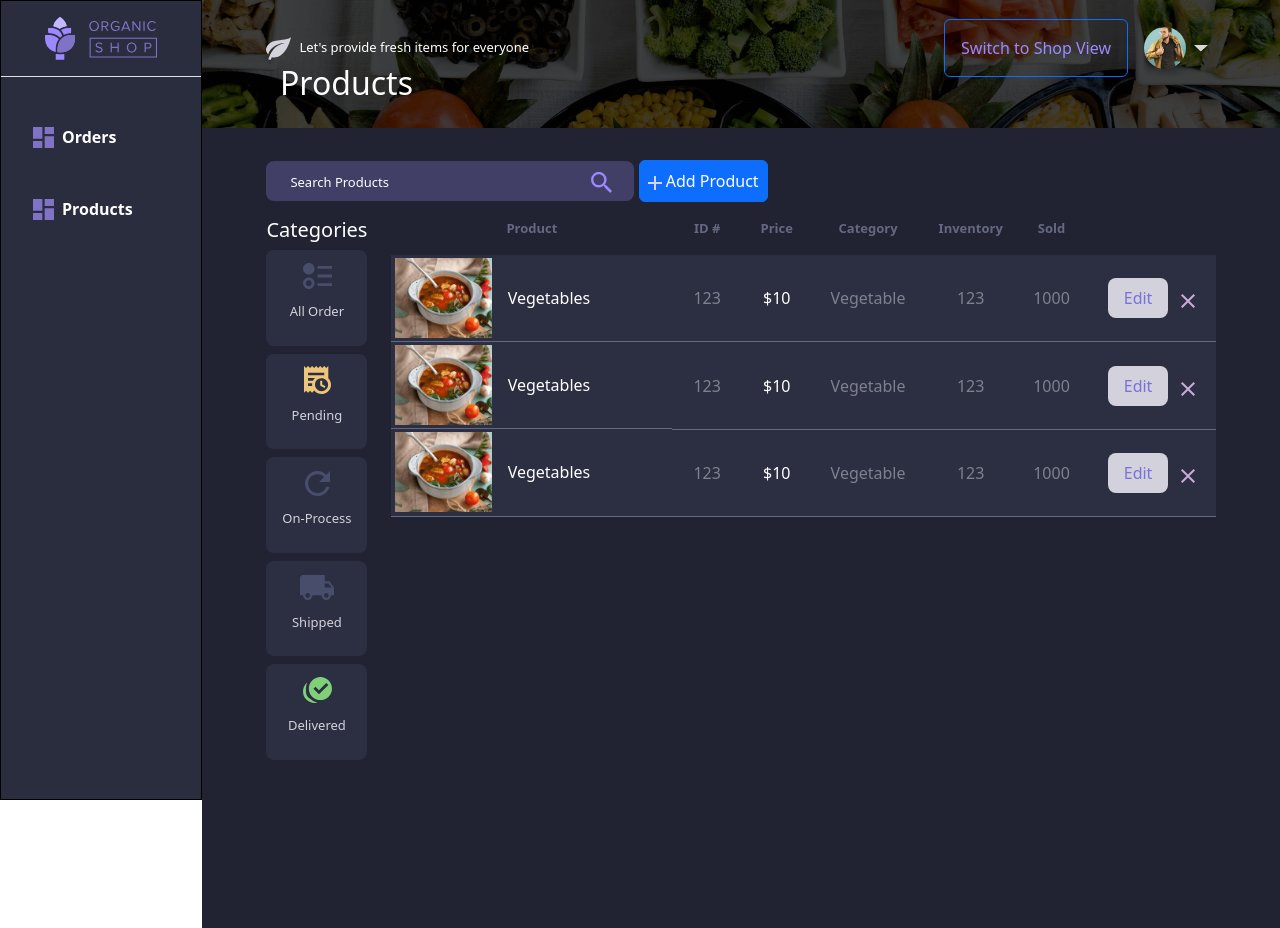
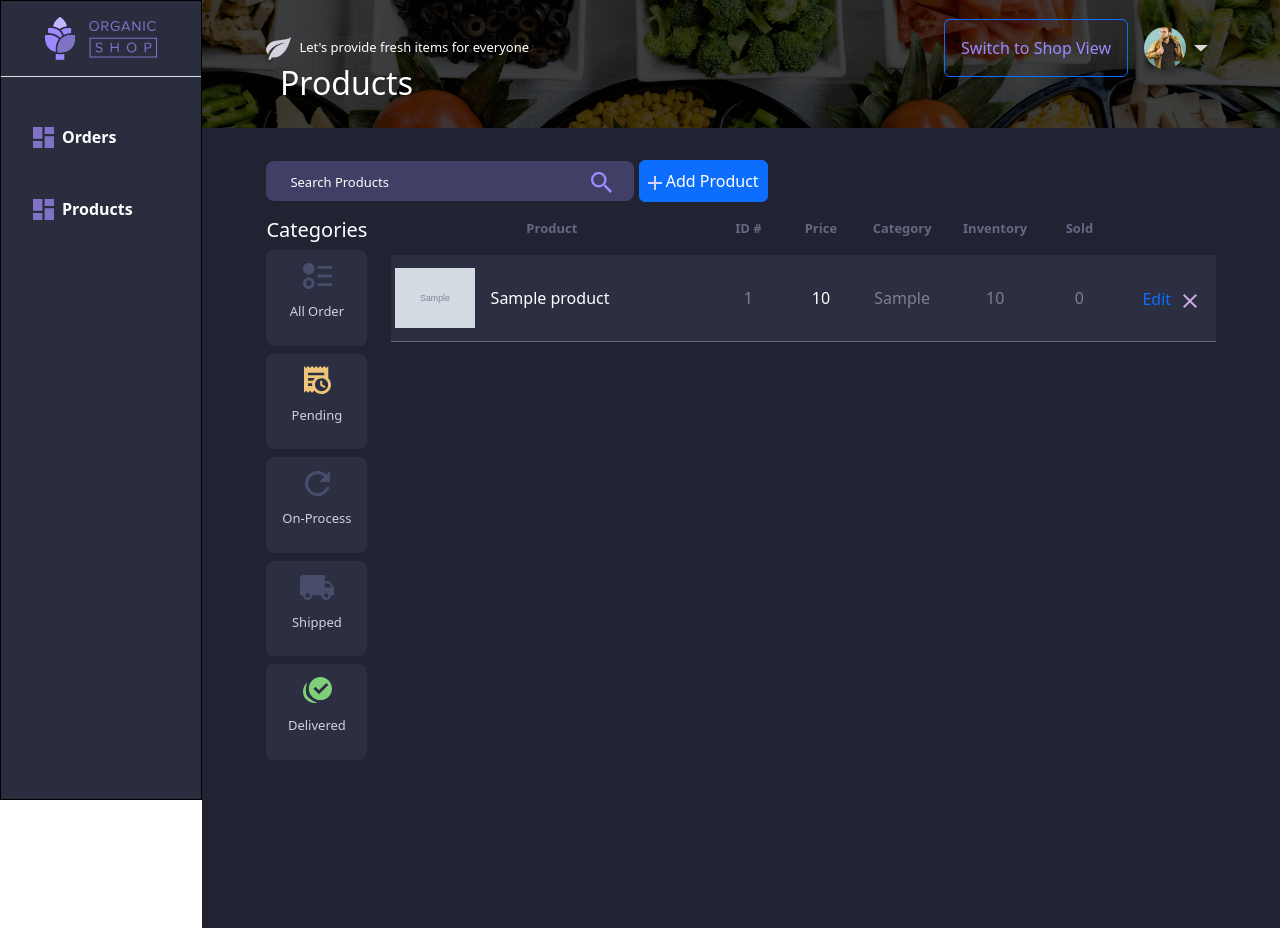
Before and after one commit to KarlBorromeo/CapstonePHP, a CodeIgniter app: page /database/admin/products in a window 1280 px wide. Run offline with CodeIgniter, Linux system fonts and the light colour scheme; tables that the repository leaves empty or names only in its code hold one stand-in row (values such as "Sample post"); grey boxes marked "Sample" are stand-in pictures.

Commit message:
done admin upload,fetch

```diff
--- a/application/controllers/Admin.php
+++ b/application/controllers/Admin.php
@@ -4,45 +4,48 @@ defined('BASEPATH') OR exit('No direct script access allowed');
 class Admin extends CI_Controller{
     public function __construct()
     {
-            parent::__construct();
-            $this->load->helper(array('form', 'url'));
+        parent::__construct();
+        $this->load->model('adminmodel');
+        $this->load->model('product');
     }
-    public function index(){
+    public function index()
+    {
         $this->load->view('/admin/orders');
     }
-    public function products(){
-        $this->load->view('admin/products');
+
+    /* fetch all product */
+    public function products()
+    {
+        $products = $this->product->fetch_all_product();
+        $this->load->view('admin/products',array('products'=>$products));
     }
-    public function add_product(){
-        // $uploads_dir = 'C:/wamp64/www/CapstoneUploads/';
-        // $images_path = array();
-        // if($_FILES){
-        //     for( $i = 0; $i < count($_FILES['images']['name']) ;$i++){
-        //         $newPath = $uploads_dir.$_FILES['images']['name'][$i];
-        //         $images_path[] = $newPath;
-        //         move_uploaded_file($_FILES['images']['tmp_name'][$i], $newPath );
-        //     }
-        // }
-        $config['upload_path']          = 'C:/wamp64/www/CapstoneUploads/';
-        $config['allowed_types']        = 'gif|jpg|png';
-        $config['max_size']             = 100;
-        $config['max_width']            = 1024;
-        $config['max_height']           = 768;
 
-        $this->load->library('upload');
-        var_dump($this->upload->data());
-        if ( ! $this->upload->do_upload('images'))
-        {
-                $error = array('error' => $this->upload->display_errors());
+    /*add product */
+    public function add_product()
+    {
+        $errors = $this->adminmodel->validate();
+        if($errors){
+            $this->session->set_flashdata('errors', $errors);
+        }else{
+            $images = $this->adminmodel->image_path_getter();
+            $this->adminmodel->add_product($images);
+        }
+        redirect('/admin/products');
+    }
 
-                var_dump($error);
-        }
-        else
-        {
-                $data = array('upload_data' => $this->upload->data());
+    /* delete product using product id*/
+    public function delete_product($product_id)
+    {
+        $this->adminmodel->delete_product($product_id);
+        redirect('/admin/products');
+    }
 
-                var_dump($data);
-        }
+    /* fetch specific product details */
+    public function fetch_one_product($product_id)
+    {
+        $product = $this->product->fetch_one_product($product_id);
+        var_dump($product);
     }
+
 }
 ?>
--- /dev/null
+++ b/application/models/AdminModel.php
@@ -0,0 +1,95 @@
+<?php defined('BASEPATH') OR exit('direct acess not allowed');
+
+class AdminModel extends CI_Model{
+    private $uploaded_image_paths = array();
+    public function __construct()
+    {
+        parent::__construct();
+        $this->uploaded_image_paths  = [];
+    }
+    /* return the path of uplaoded images */
+    private function move_images()
+    {
+        $image_path = array();
+        $config['upload_path']          = 'C:/wamp64/www/Capstone/assets/uploads/';
+        $config['allowed_types']        = 'gif|jpg|png';
+        $config['overwrite']            = TRUE;
+        $this->load->library('upload',$config);
+        if(count($_FILES['images']['name']) <= 4){
+            for( $i = 0; $i < count($_FILES['images']['name']) ;$i++){
+                $_FILES['image']['name'] = $_FILES['images']['name'][$i];
+                $_FILES['image']['type'] = $_FILES['images']['type'][$i];
+                $_FILES['image']['tmp_name'] = $_FILES['images']['tmp_name'][$i];
+                $_FILES['image']['error'] = $_FILES['images']['error'][$i];
+                $_FILES['image']['size'] = $_FILES['images']['size'][$i];
+                if(!$this->upload->do_upload('image'))
+                {
+                    return $this->upload->display_errors('<p class="error">','</p>');
+                }
+                else
+                {
+                    $image_path[] = $this->upload->data('file_name');
+                }
+            }
+            $this->uploaded_image_paths = $image_path;
+        }else{
+            return '<p class="error">Max 4 images!</p>';
+        }
+    }
+
+    /* validate upload form fields */
+    public function validate()
+    {
+        $this->load->library('form_validation');
+        $this->form_validation->set_rules('product_name','Product Name', 'required');
+        $this->form_validation->set_rules('description','Description', 'required');
+        $this->form_validation->set_rules('category','Category', 'required');
+        $this->form_validation->set_rules('price','Price', 'required|numeric');
+        $this->form_validation->set_rules('stocks','Stocks', 'required|numeric');
+        if($this->form_validation->run()){
+            $error = $this->move_images();
+            if($error){
+                return $error;
+            }
+            return null;
+        }else{
+            return validation_errors('<p class="error">','</p>');
+        }
+    }
+
+    /* return the uploaded image paths */
+    public function image_path_getter()
+    {
+        return $this->uploaded_image_paths;
+    }
+
+    /* insert data into table products */
+    public function add_product($images)
+    {
+        $payload = array($this->input->post('product_name'),
+                        $this->input->post('description'),
+                        $this->input->post('category'),
+                        $this->input->post('price'),
+                        $this->input->post('stocks'));
+        $this->db->query('INSERT INTO products(name,description,category,price,stocks) VALUES(?,?,?,?,?)',$payload);
+        $product_id = $this->db->insert_id();
+        $this->add_images($product_id,$images);
+    }
+
+    /* insert data into table images */
+    public function add_images($product_id,$images)
+    {
+        foreach($images as $image){
+            $this->db->query('INSERT INTO images(products_id,file_name) VALUES(?,?)',array($product_id,$image));
+        }
+    }
+
+    /* delete product */
+    public function delete_product($product_id)
+    {
+        $this->db->query('DELETE FROM images where products_id = ?', array($product_id));
+        $this->db->query('DELETE FROM products where id = ?', array($product_id));
+    }
+
+}
+?>
--- a/application/models/AuthController.php
+++ b/application/models/AuthModel.php
@@ -1,6 +1,6 @@
 <?php defined('BASEPATH') or exit('direct acess not allowed');
 
-class AuthController extends CI_Model{
+class AuthModel extends CI_Model{
     /*VALIDATE the signup form return error if failed else null*/
     public function validate()
     {
--- /dev/null
+++ b/application/models/Product.php
@@ -0,0 +1,30 @@
+<?php defined('BASEPATH') or exit('direct access allowed');
+
+class Product extends CI_Model{
+    /* fetch reqeust for all products */
+    public function fetch_all_product()
+    {
+        $response =  $this->db->query('SELECT * FROM products')->result_array();
+        $products = array();
+        foreach($response as $res){
+            $res['images'] = $this->fetch_product_images($res['id']);
+            $products[] = $res;
+        }
+        return $products;
+    }
+
+    /* fetch the images of the product */
+    private function fetch_product_images($product_id)
+    {
+        return $this->db->query('SELECT * FROM images WHERE products_id = ?',array($product_id))->result_array();
+    }
+
+    /* fetch one product details */
+    public function fetch_one_product($product_id)
+    {
+        $response = $this->db->query('SELECT * FROM products WHERE id = ?',array($product_id))->row_array();
+        $response['images'] = $this->fetch_product_images($product_id);
+        return $response;
+    }
+}
+?>
--- a/application/views/admin/products.php
+++ b/application/views/admin/products.php
@@ -75,51 +75,27 @@
                                 </tr>
                             </thead>
                             <tbody>
+<?php
+        foreach($products as $product){
+?>
                                 <tr>
-                                    <td class="image d-flex align-items-center gap-3 highlight"><img src="../../../assets/images/food.png">Vegetables</td>
-                                    <td>123</td>
-                                    <td class="highlight">$10</td>
-                                    <td>Vegetable</td>
-                                    <td>123</td>
-                                    <td>1000</td>
+                                    <td class="image d-flex align-items-center gap-3 highlight"><img src="../../../assets/uploads/<?= $product['images'][0]['file_name'] ?>"><?= $product['name'] ?></td>
+                                    <td><?= $product['id'] ?></td>
+                                    <td class="highlight"><?= $product['price'] ?></td>
+                                    <td><?= $product['category'] ?></td>
+                                    <td><?= $product['stocks'] ?></td>
+                                    <td>0</td>
                                     <td>
-                                        <!-- <a class="edit" href="#">Edit</a> -->
-                                        <button type="button" class="edit" data-bs-toggle="modal" data-bs-target="#edit-product">
-                                            Edit
-                                        </button>
-                                        <a href="#" class="delete"><svg xmlns="http://www.w3.org/2000/svg" width="14" height="14" fill="none" xmlns:v="https://vecta.io/nano"><path d="M14 1.41L12.59 0L7 5.59L1.41 0L0 1.41L5.59 7L0 12.59L1.41 14L7 8.41L12.59 14L14 12.59L8.41 7L14 1.41Z" fill="#cad"/></svg></a>
+                                        <a class="edit" href="/admin/fetch_one_product/<?= $product['id'] ?>">Edit</a>
+                                        <!-- <button type="button" class="edit" data-bs-toggle="modal" data-bs-target="#edit-product"> -->
+                                            <!-- Edit
+                                        </button> -->
+                                        <a href="/admin/delete_product/<?= $product['id'] ?>" class="delete"><svg xmlns="http://www.w3.org/2000/svg" width="14" height="14" fill="none" xmlns:v="https://vecta.io/nano"><path d="M14 1.41L12.59 0L7 5.59L1.41 0L0 1.41L5.59 7L0 12.59L1.41 14L7 8.41L12.59 14L14 12.59L8.41 7L14 1.41Z" fill="#cad"/></svg></a>
                                     </td>
                                 </tr>
-                                <tr>
-                                    <td class="image d-flex align-items-center gap-3 highlight"><img src="../../../assets/images/food.png">Vegetables</td>
-                                    <td>123</td>
-                                    <td class="highlight">$10</td>
-                                    <td>Vegetable</td>
-                                    <td>123</td>
-                                    <td>1000</td>
-                                    <td>
-                                        <!-- <a class="edit" href="#">Edit</a> -->
-                                        <button type="button" class="edit" data-bs-toggle="modal" data-bs-target="#edit-product">
-                                            Edit
-                                        </button>
-                                        <a href="#" class="delete"><svg xmlns="http://www.w3.org/2000/svg" width="14" height="14" fill="none" xmlns:v="https://vecta.io/nano"><path d="M14 1.41L12.59 0L7 5.59L1.41 0L0 1.41L5.59 7L0 12.59L1.41 14L7 8.41L12.59 14L14 12.59L8.41 7L14 1.41Z" fill="#cad"/></svg></a>
-                                    </td>
-                                </tr>
-                                <tr>
-                                    <td class="image d-flex align-items-center gap-3 highlight"><img src="../../../assets/images/food.png">Vegetables</td>
-                                    <td>123</td>
-                                    <td class="highlight">$10</td>
-                                    <td>Vegetable</td>
-                                    <td>123</td>
-                                    <td>1000</td>
-                                    <td>
-                                        <!-- <a class="edit" href="#">Edit</a> -->
-                                        <button type="button" class="edit" data-bs-toggle="modal" data-bs-target="#edit-product">
-                                            Edit
-                                        </button>
-                                        <a href="#" class="delete"><svg xmlns="http://www.w3.org/2000/svg" width="14" height="14" fill="none" xmlns:v="https://vecta.io/nano"><path d="M14 1.41L12.59 0L7 5.59L1.41 0L0 1.41L5.59 7L0 12.59L1.41 14L7 8.41L12.59 14L14 12.59L8.41 7L14 1.41Z" fill="#cad"/></svg></a>
-                                    </td>
-                                </tr>
+<?php
+        }
+?>
                             </tbody>
                         </table>
                     </section>
@@ -131,6 +107,7 @@
         <div class="modal fade" id="create-product" tabindex="-1" aria-labelledby="exampleModalLabel" aria-hidden="true">
             <div class="modal-dialog modal-dialog-centered">
                 <div class="modal-content">
+                    <?= $this->session->flashdata('errors') ?>
                     <h1 class="modal-title fs-5 text-center mt-3" id="exampleModalLabel">Add a Product</h1>
                     <form class="modal-body" action="/admin/add_product" method="POST" enctype="multipart/form-data">
                         <div class="form-floating mb-3">
@@ -145,15 +122,15 @@
                             <div class="form-floating col-6">
                                 <select class="form-select" aria-label="Default select example" id="category" name="category">
                                     <option selected>Vegetable</option>
-                                    <option value="1">Fruits</option>
-                                    <option value="2">Meat</option>
-                                    <option value="3">Dairy</option>
-                                    <option value="3">Grains</option>
+                                    <option value="Fruits">Fruits</option>
+                                    <option value="Meat">Meat</option>
+                                    <option value="Dairy">Dairy</option>
+                                    <option value="Grains">Grains</option>
                                 </select>
                                 <label for="category" class="ms-2">Category</label>
                             </div>
                             <div class="form-floating col-3">
-                                <input type="text" class="form-control" placeholder="" id="price" name="price" value="1">
+                                <input type="number" class="form-control" placeholder="" id="price" name="price" value="1">
                                 <label for="price" class="ms-2">Price</label>
                             </div>
                             <div class="form-floating col-3">
@@ -162,12 +139,11 @@
                             </div>
                         </div>
                         <div class="mb-3">
-                        <?php echo form_open_multipart('upload/do_upload');?>
-                            <input class="form-control" type="file" id="formFileMultiple" name="images">
+                            <input class="form-control" type="file" id="formFileMultiple" multiple name="images[]">
                         </div>
                         <div class="modal-footer">
                             <button type="button" class="btn btn-secondary" data-bs-dismiss="modal">Cancel</button>
-                            <button type="submit" class="btn btn-primary">Save</button>
+                            <button type="submit" class="btn btn-primary">Add</button>
                         </div>
                     </form>
                 </div>
--- a/stylesheets/admin/header.css
+++ b/stylesheets/admin/header.css
@@ -31,3 +31,12 @@ header div #profile{
     background-color: white;
     text-decoration: underline;
 }
+.error{
+    color: red;
+    font-weight: 600;
+    text-align: center;
+    padding: 0;
+    margin: 0;
+    position: relative;
+    top: 1rem;
+}
--- a/stylesheets/admin/products.css
+++ b/stylesheets/admin/products.css
@@ -30,6 +30,9 @@
 }
 #products tbody td img{
     height: 5rem;
+    width: 5rem;
+    object-fit: contain;
+    object-position: center;
 }
 #products .highlight{
     color: white;
```
Also changed, not shown: application/controllers/Auth.php (+4 -4 lines), assets/uploads/Default_A_closeup_of_a_marble_sculpture_of_Marcus_Aurelius_ill_2_741bf6a0-0944-4568-b171-3a88ec30010f_1.jpg (added), assets/uploads/Default_energetic_and_engaging_successfull_businessman_wise_l_0_c64bc0f6-8598-4e2c-bc73-b6b85ff722d0_1.jpg (added), assets/uploads/ERD_updated2.png (added), assets/uploads/Norman_01.jpg (added), assets/uploads/apple.png (added), assets/uploads/bb537b0409e64c8ea282fa4b0ef11a5e.png (added), assets/uploads/burger.png (added).
